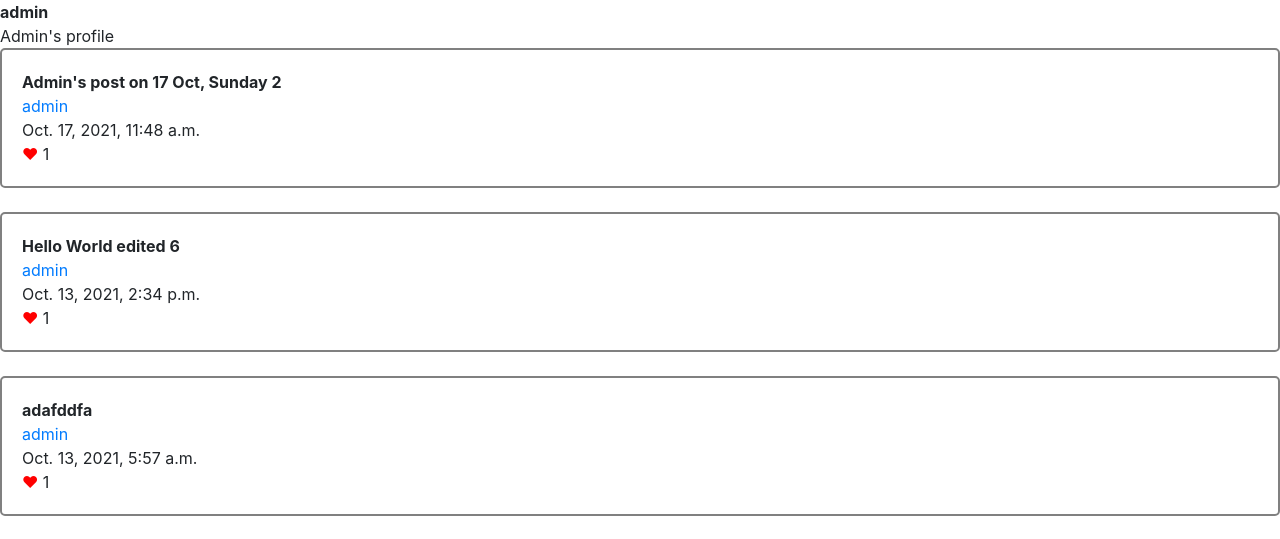
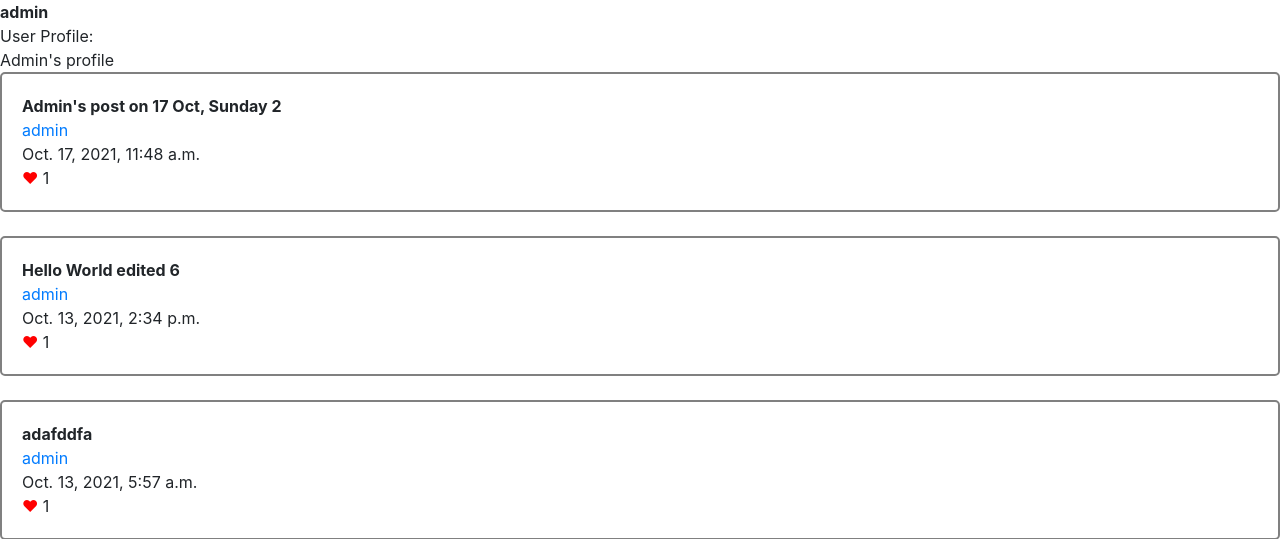
Before and after one commit to tlapfai/cs50_network, a Django app: page /user/1 in a window 1280 px wide. Shown: the part 56-595 px from the top of the page. Run offline with Django 3.2, Linux system fonts and the light colour scheme; data comes from the database, SQL or seed files in the repository; both versions use the stored data as it was after the commit; parts of the project's set-up code (start-up, migrations or seed data) failed here and were passed over; some libraries are stand-ins or nearby versions.

Commit message:
added user page

```diff
--- a/network/static/network/index.js
+++ b/network/static/network/index.js
@@ -1,44 +1,3 @@
-document.addEventListener('DOMContentLoaded', function() {
-
-    // Use buttons to toggle between views
-    document.querySelector('#btn-post').addEventListener('click', post);
-    $('#following_posts').click(()=>load_posts('following'));
-
-    // By default
-    //load_posts('all');
-    document.querySelectorAll('[class^="follow-"]').forEach( follow_a => {
-        follow_a.onclick = () => fetch_follow_user(follow_a.dataset.user)
-    });
-
-    document.querySelectorAll('[id^="edit-"]').forEach( edit_a => {
-        edit_a.onclick = () => {
-            $(`#content-${edit_a.dataset.id}`).toggle();
-            $(`#content-edit-${edit_a.dataset.id}`).toggle();
-            $(`#save-${edit_a.dataset.id}`).toggle();
-        }
-    });
-
-    document.querySelectorAll('[id^="save-"]').forEach( a => {
-        a.onclick = () => {
-            edit_post(a.dataset.id);
-            $(`#content-${a.dataset.id}`).show();
-            $(`#content-edit-${a.dataset.id}`).hide();
-            $(`#save-${a.dataset.id}`).hide();
-        }
-    });
-
-    document.querySelectorAll('[id^="like-"]').forEach( a => {
-        a.onclick = () => {
-            fetch('/like_post/' + a.dataset.id)
-                .then(response => response.json())
-                .then(
-                    data => $('#like-num-'+a.dataset.id).text(data.likes));
-        }
-    });
-
-    $('.full-screen').hide();
-});
-
 function post() {
     const $body = document.querySelector('#input-area').value;
     fetch('/new_post', {
@@ -105,3 +64,47 @@ function load_posts(scope) {
             }
         });
 }
+
+document.addEventListener('DOMContentLoaded', function() {
+
+    alert('loaded');
+
+    document.querySelector('#btn-post').addEventListener('click', post);
+    $('#following_posts').click(()=>load_posts('following'));
+
+    document.querySelectorAll('[class^="follow-"]').forEach( b => {
+        b.addEventListener('click', () => {
+            alert('1You followed ' + b.dataset.user);
+            fetch_follow_user(b.dataset.user);
+            alert('fetch');
+        })
+    });
+
+    document.querySelectorAll('[id^="edit-"]').forEach( a => {
+        a.onclick = () => {
+            $(`#content-${a.dataset.id}`).toggle();
+            $(`#content-edit-${a.dataset.id}`).toggle();
+            $(`#save-${a.dataset.id}`).toggle();
+        }
+    });
+
+    document.querySelectorAll('[id^="save-"]').forEach( a => {
+        a.onclick = () => {
+            edit_post(a.dataset.id);
+            $(`#content-${a.dataset.id}`).show();
+            $(`#content-edit-${a.dataset.id}`).hide();
+            $(`#save-${a.dataset.id}`).hide();
+        }
+    });
+
+    document.querySelectorAll('[id^="like-"]').forEach( a => {
+        a.onclick = () => {
+            fetch('/like_post/' + a.dataset.id)
+                .then(response => response.json())
+                .then(
+                    data => $('#like-num-'+a.dataset.id).text(data.likes));
+        }
+    });
+
+    $('.full-screen').hide();
+});
--- a/network/templates/network/index.html
+++ b/network/templates/network/index.html
@@ -6,9 +6,10 @@
     {% if looking_user != None %}
         <div id="looking-user">
             <strong>{{ looking_user.username }}</strong><br>
+            User Profile: <br>
             <span id="user-profile">{{ looking_user.profile }}</span><br>
             {% if user.is_authenticated %}
-                <button id="follow-user">Follow</button><br>
+                <button class="follow-{{ looking_user.username }}" data-user='{{ looking_user.username }}'>Follow</button><br>
             {% endif %}
         </div>
     {% else %}
@@ -33,7 +34,7 @@
             <b id='content-{{ post.id }}' data-id='{{ post.id }}'>{{ post.content }}</b>
             <textarea id='content-edit-{{ post.id }}' data-id='{{ post.id }}' rows="3", style="display: none;">{{ post.content }}</textarea>
             <br>
-            <a class='follow-{{ post.user }}' data-user='{{ post.user }}' href="javascript:;">{{ post.user }}</a><br>
+            <a class='user-{{ post.user }}' data-user='{{ post.user }}' href="{% url 'user' scope=post.user.id %}">{{ post.user }}</a><br>
             {% if post.user.username == user.username %}
                 <a id='edit-{{ post.id }}' data-id='{{ post.id }}' href='javascript:;'>Edit</a>
                 <a id='save-{{ post.id }}' data-id='{{ post.id }}' href='javascript:;' style="display: none;">Save</a><br>
```
Also changed, not shown: db.sqlite3.
